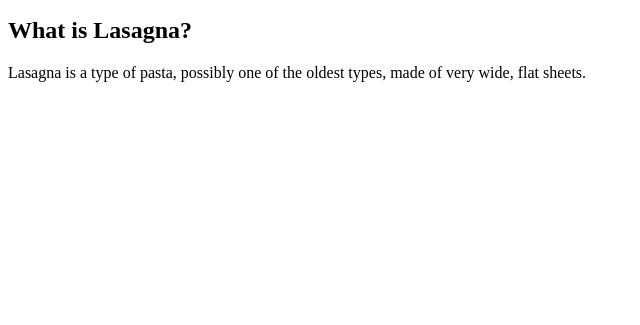
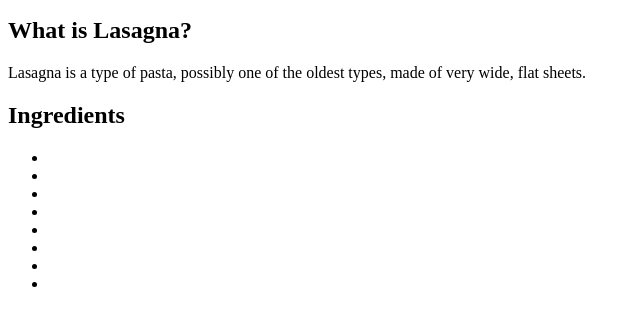
Before and after one commit to Kgodisho-Mononyane/odin-recipes, a plain HTML site: page recipes/Lasagna.html in a window 1280 px wide. Shown: the part 421-746 px from the top of the page, without its empty margins (0-640 px from the left). Drawn offline with Linux system fonts and the light colour scheme.

Commit message:
2 Dec 2022

```diff
--- a/recipes/Lasagna.html
+++ b/recipes/Lasagna.html
@@ -11,6 +11,19 @@
     <img src="../Photos/img1.jpg" alt="photo of Lasagna">
     <p>Theres nothing like a fresh plate of lasagna to bring out your inner Garfield</p>
     <h2>What is Lasagna?</h2>
-    <p>Lasagna is a type of pasta, possibly one of the oldest types, made of very wide, flat sheets.</p>
+    <p>Lasagna is a type of pasta, possibly
+        one of the oldest types, made of very
+        wide, flat sheets.</p>
+    <h2>Ingredients</h2>
+    <ul>
+        <li></li>
+        <li></li>
+        <li></li>
+        <li></li>
+        <li></li>
+        <li></li>
+        <li></li>
+        <li></li>
+    </ul>
 </body>
 </html>
```
Also changed, not shown: recipes/Pizza.html (deleted, +0 -13 lines).
